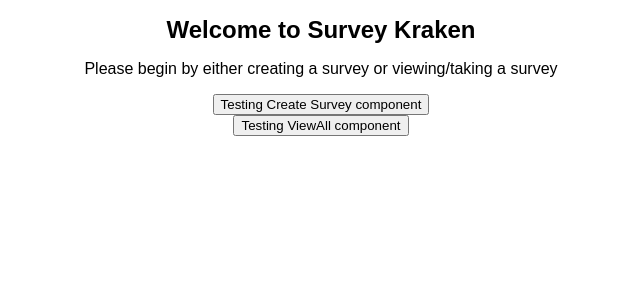
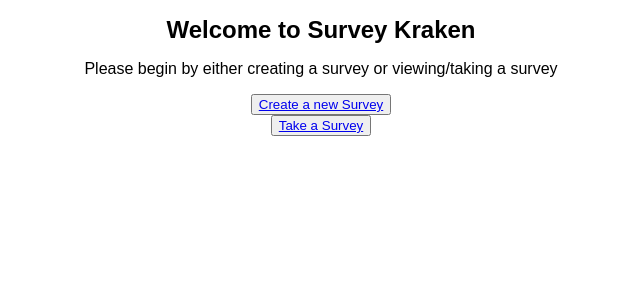
Before and after one commit to Survey-Kraken/survey-kraken, a React (Create React App) app: page / in a window 1280 px wide. Shown: the top 300 px of the page, without its empty margins (319-959 px from the left). Built offline with nearby package versions, Linux system fonts and the light colour scheme.

Commit message:
router implemented

```diff
--- a/src/App.js
+++ b/src/App.js
@@ -1,15 +1,19 @@
 import React, { Component } from 'react';
 import './App.css';
 import LandingPage from './components/LandingPage';
+import CreateSurvey from './components/CreateSurvey'
+import ViewAll from './components/ViewAll'
 import { BrowserRouter as Router, Route } from 'react-router-dom';
 
 class App extends Component {
   render() {
     return (
       <Router>
-      <div className="App">
-        <Route exact path='/' render={(props) => <LandingPage />}/>
-      </div>
+        <div className="App">
+          <Route exact path='/' render={(props) => <LandingPage />}/>
+          <Route path='/create' component={ CreateSurvey } />
+          <Route path='/surveys' component={ ViewAll } />
+        </div>
       </Router>
     );
   }
--- a/src/components/LandingPage.js
+++ b/src/components/LandingPage.js
@@ -3,6 +3,7 @@ import React from 'react';
 import CreateSurvey from '../components/CreateSurvey'
 import AddQuestion from '../components/AddQuestion'
 import ViewAll from '../components/ViewAll'
+import { BrowserRouter as Router, Route, Link } from 'react-router-dom';
 
 const LandingPage = () => {
   function handleClick() {
@@ -15,12 +16,12 @@ const LandingPage = () => {
     <p>Please begin by either creating a survey or viewing/taking a survey</p>
     <div>
       <button onClick={handleClick}>
-      <CreateSurvey />
+        <Link to={'/create'}>Create a new Survey</Link>
       </button>
     </div>
     <div>
       <button onClick={handleClick}>
-      <ViewAll />
+        <Link to={'/surveys'}>Take a Survey</Link>
       </button>
     </div>
     </div>
```
